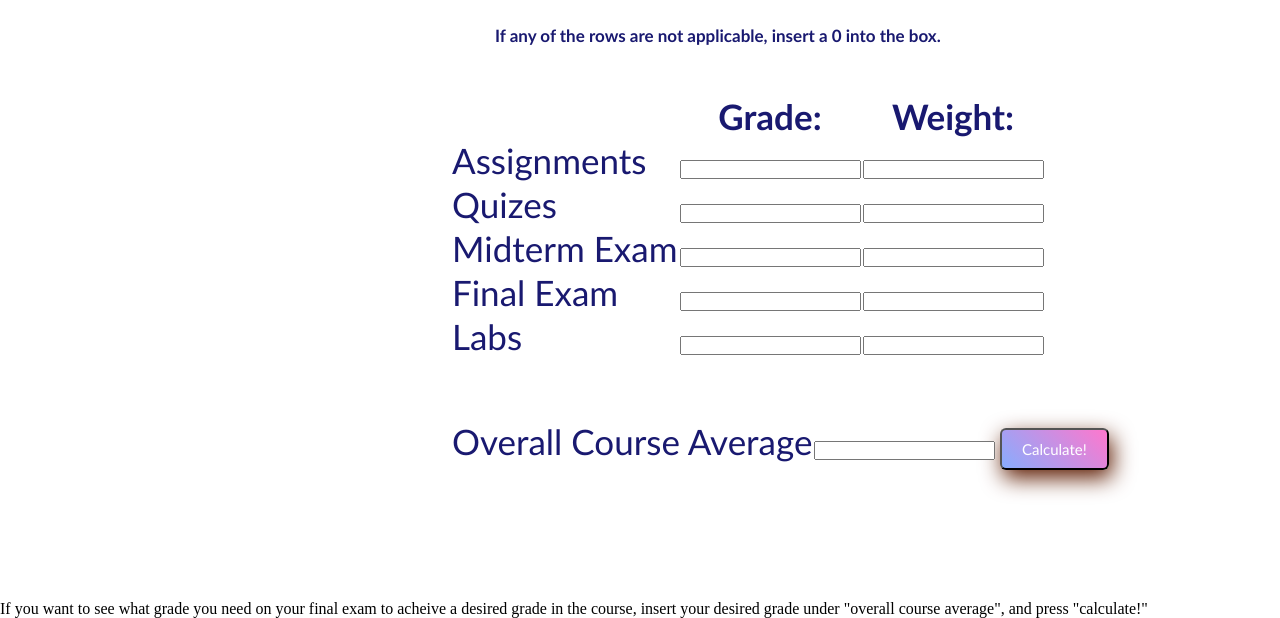
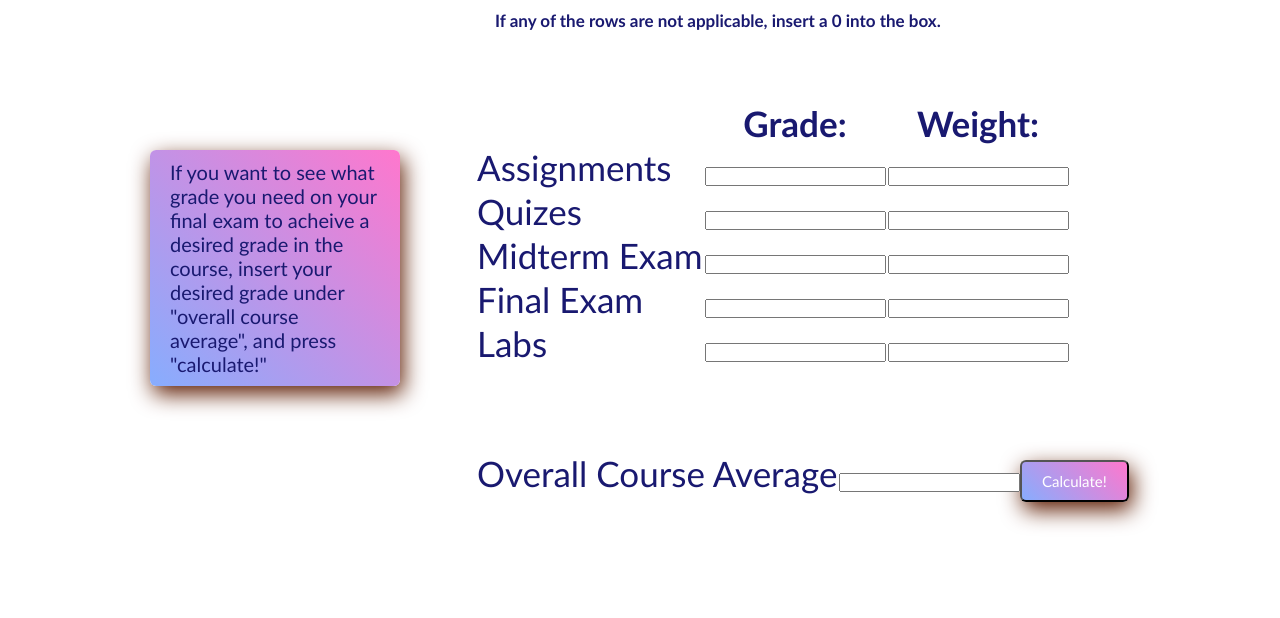
Before and after one commit to hanyasakr123/Course_Grade_Calculator-, a plain HTML site: page Course_Grade_Calc.html in a window 1280 px wide. Shown: the part 200-818 px from the top of the page. Drawn offline with Linux system fonts and the light colour scheme.

Commit message:
Update style.css

```diff
--- a/style.css
+++ b/style.css
@@ -35,17 +35,49 @@
     font-size: 17px;
     font-weight: 100px;
     margin-left: 495px;
-    margin-top:-575px;
+    margin-top:-590px;
     color:midnightblue;
     font-family:'Trebuchet MS', 'Lucida Sans Unicode', 'Lucida Grande', 'Lucida Sans', Arial, sans-serif;
   }
+
+
+.content .outer {
+  position: absolute;
+  width: 400px;
+}
+
+.content .outer .speech{
+  position:  absolute;
+  width:100%;
+  margin-bottom: 20px;
+}
+
+.content .outer .speech p {
+  position:absolute;
+  margin: 0 0 10px 0px;
+  font-family:'Trebuchet MS', 'Lucida Sans Unicode', 'Lucida Grande', 'Lucida Sans', Arial, sans-serif;
+  margin-left: 150px;
+  margin-top:-450px;
+  font-size: 20px;
+  display: inline-block;
+  background: linear-gradient(45deg, #87adfe, #ff77cd);
+  border-radius: 6px;
+  padding: 10px 20px;
+  box-sizing: border-box;
+  text-decoration: none;
+  color:midnightblue;
+  box-shadow: 3px 8px 22px rgba(94, 28, 2);
+
+}
+
+
 
   .table1{
     position:absolute;
     font-size: 35px;
     font-weight: 100px;
-    margin-left: 450px;
-    margin-top:-525px;
+    margin-left: 475px;
+    margin-top:-500px;
     color:midnightblue;
     font-family:'Trebuchet MS', 'Lucida Sans Unicode', 'Lucida Grande', 'Lucida Sans', Arial, sans-serif;
 
@@ -54,8 +86,8 @@
     position:absolute;
     font-size: 35px;
     font-weight: 100px;
-    margin-left: 450px;
-    margin-top:-200px;
+    margin-left: 475px;
+    margin-top:-150px;
     color:midnightblue;
     font-family:'Trebuchet MS', 'Lucida Sans Unicode', 'Lucida Grande', 'Lucida Sans', Arial, sans-serif;
   }
@@ -64,8 +96,8 @@
     position:absolute;
     font-size: 15px;
     font-weight: 100px;
-    margin-left: 1000px;
-    margin-top:-190px;
+    margin-left: 1020px;
+    margin-top:-140px;
     color:midnightblue;
     font-family:'Trebuchet MS', 'Lucida Sans Unicode', 'Lucida Grande', 'Lucida Sans', Arial, sans-serif;
     display: inline-block;
```
